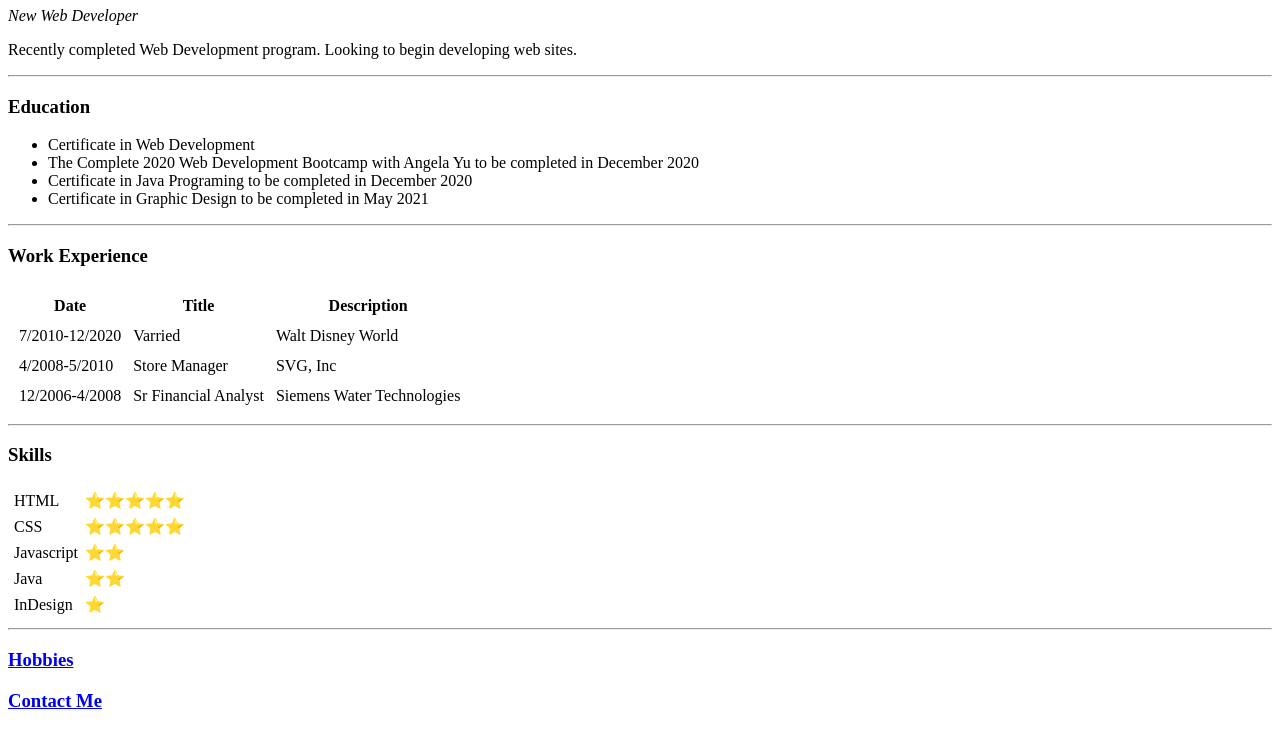
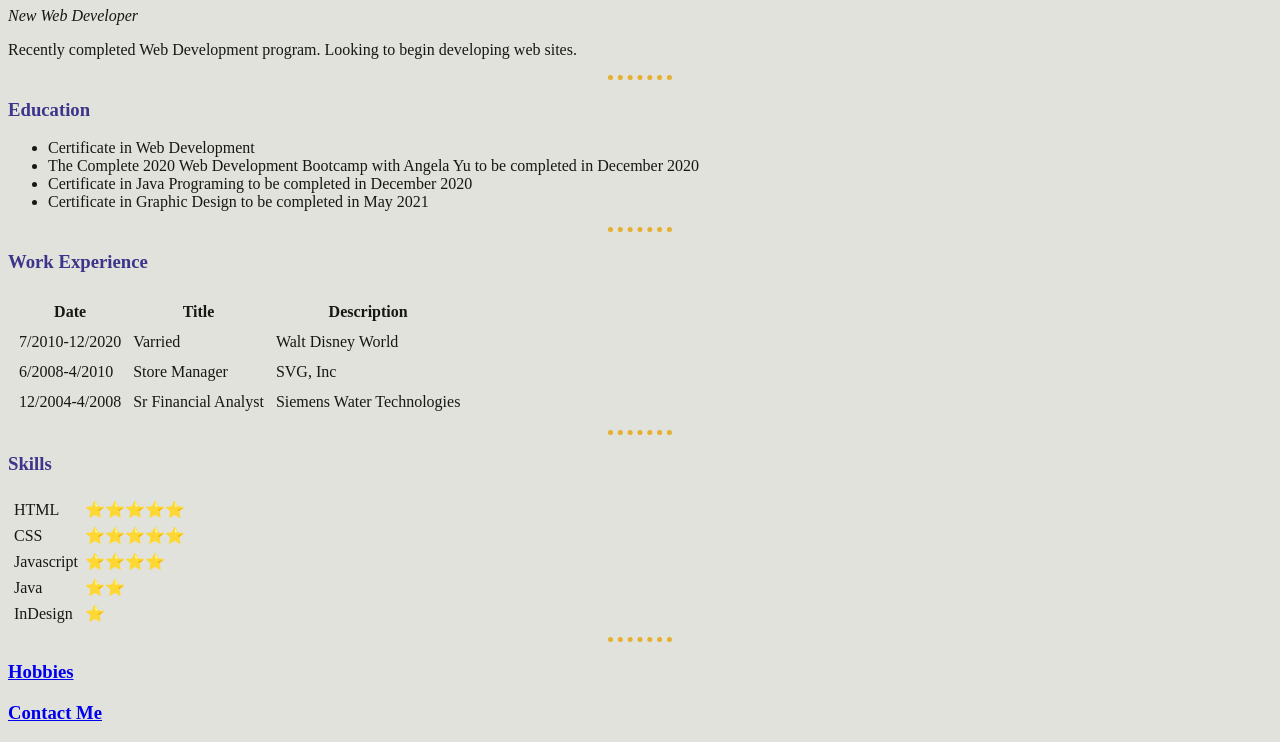
Before and after one commit to CarolWebDevelop/WebDevelopmentBootcamp, a plain HTML site: page index.html in a window 1280 px wide. Shown: the part 631-1373 px from the top of the page. Drawn offline with Linux system fonts and the light colour scheme.

Commit message:
Updated all of the files for css

```diff
--- a/index.html
+++ b/index.html
@@ -4,6 +4,7 @@
 <head>
   <meta charset="utf-8">
   <title>Carol Kelly</title>
+  <link rel="stylesheet" href="css/styles.css">
 </head>
 
 <body>
@@ -34,12 +35,12 @@
         <td>Walt Disney World</td>
       </tr>
       <tr>
-        <td>4/2008-5/2010</td>
+        <td>6/2008-4/2010</td>
         <td>Store Manager</td>
         <td>SVG, Inc</td>
       </tr>
       <tr>
-        <td>12/2006-4/2008</td>
+        <td>12/2004-4/2008</td>
         <td>Sr Financial Analyst</td>
         <td>Siemens Water Technologies</td>
       </tr>
@@ -65,7 +66,7 @@
       </tr>
       <tr>
         <td>Javascript</td>
-        <td>⭐⭐</td>
+        <td>⭐⭐⭐⭐</td>
       </tr>
       <tr>
         <td>Java</td>
```
Also changed, not shown: contactme.html (+1 -0 lines), hobbies.html (+1 -0 lines).
